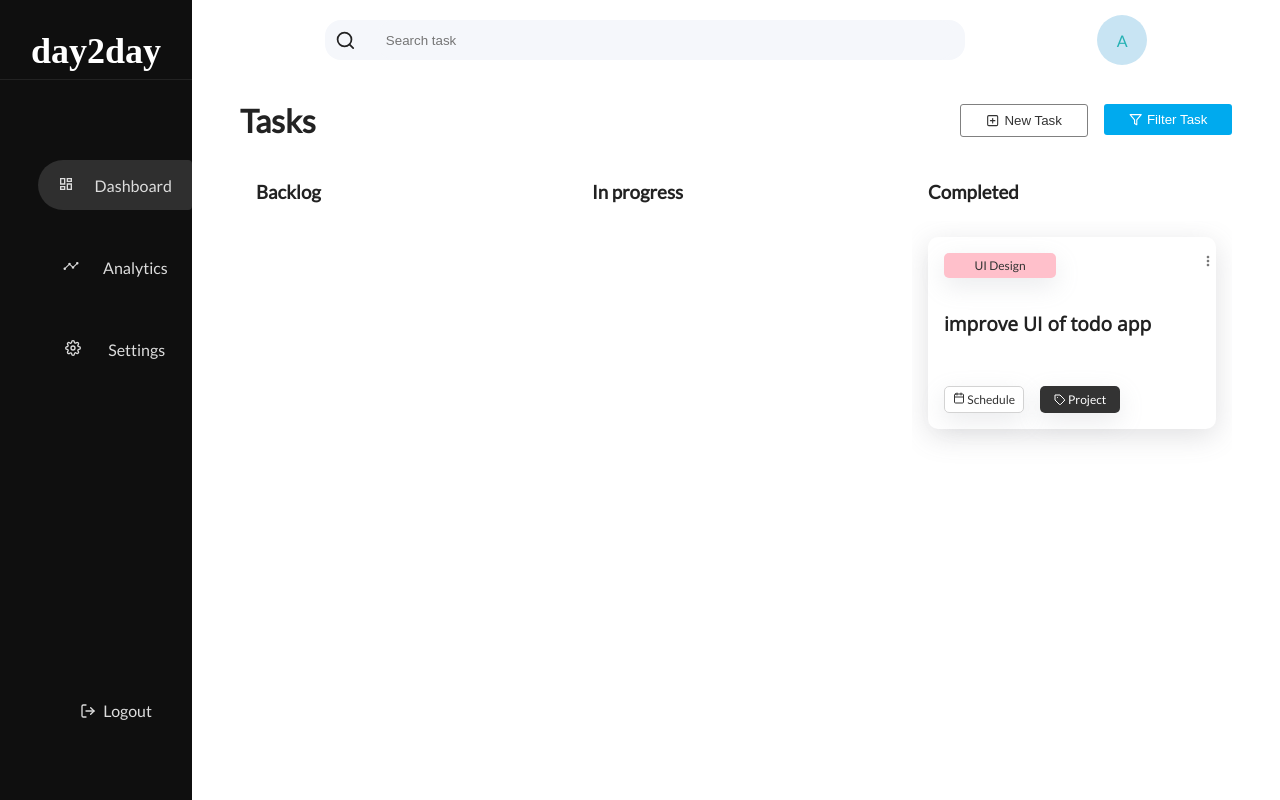
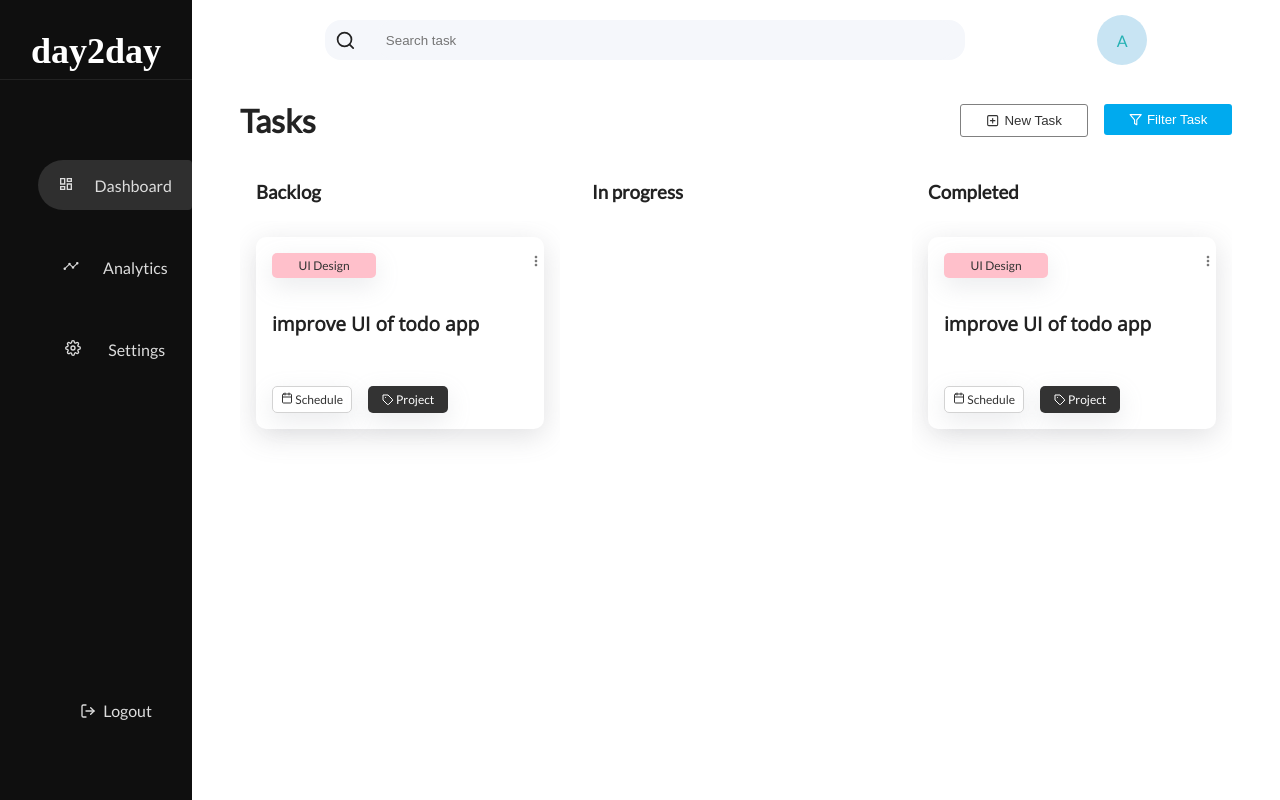
Before and after one commit to amanksingh99/day2day, a React (Create React App) app: page / in a window 1280 px wide. Built offline with nearby package versions, Linux system fonts and the light colour scheme; a web font is replaced by a local one.

Commit message:
schedule state update

```diff
--- a/src/components/Card/Card.jsx
+++ b/src/components/Card/Card.jsx
@@ -13,7 +13,7 @@ export default class Card extends Component {
                 <Label labelData={this.props.label} />
                 <h5>{this.props.text}</h5>
                 <div className="Card__bottom-menu">
-                    <Schedule text={this.props.schedule} />
+                    <Schedule scheduleData={this.props.schedule} />
                     <ProjectTag text={this.props.project} />
                 </div>
             </div>
--- a/src/components/Card/Label.css
+++ b/src/components/Card/Label.css
@@ -1,7 +1,7 @@
 .Label {
     font-size: 12px;
     padding: 5px 10px;
-    width: 7rem;
+    max-width: 6.5rem;
     border-radius: 5px;
     min-height: 1.5rem;
     color: #333;
--- a/src/components/Card/Schedule.jsx
+++ b/src/components/Card/Schedule.jsx
@@ -3,10 +3,11 @@ import { FiCalendar } from "react-icons/fi";
 import "./Schedule.css";
 export default class Schedule extends Component {
     render() {
+        let [text, borderColor] = this.props.scheduleData;
         return (
-            <div className="Schedule">
+            <div className="Schedule" style={{border:`1px solid ${borderColor}`}}>
                 <span>
-                    <FiCalendar /> {this.props.text}
+                    <FiCalendar /> {text}
                 </span>
             </div>
         );
--- a/src/components/Main/AddTask.jsx
+++ b/src/components/Main/AddTask.jsx
@@ -45,6 +45,9 @@ export default class AddTask extends Component {
             state = "backlog";
         }
 
+        if(taskText===''){
+            return;
+        }
         this.props.createTask({
             taskText,
             labelText,
--- a/src/components/Main/Main.jsx
+++ b/src/components/Main/Main.jsx
@@ -29,9 +29,17 @@ export default class Main extends Component {
                     id: 1,
                     label: ['UI Design', 'pink', '#333'],
                     text: "improve UI of todo app",
-                    schedule: "Schedule",
+                    schedule: ['Schedule','lightgray'],
                     project: "Project",
                     state: "completed",
+                },
+                {
+                    id: 2,
+                    label: ['UI Design', 'pink', '#333'],
+                    text: "improve UI of todo app",
+                    schedule: ['Schedule','lightgray'],
+                    project: "Project",
+                    state: "backlog",
                 },
             ],
         };
@@ -46,17 +54,47 @@ export default class Main extends Component {
     }) => {
         let allTasks = [...this.state.tasks];
         let id = allTasks.length + 1;
+
+        //creating label data
+        let label = [labelText];
+        if(labelText==='Label'){
+            label.push('gray','white');
+        } else if(labelText==='UI Design'){
+            label.push('pink', '#333');
+        } else if(labelText==='Bug Fix'){
+            label.push('lightgreen', '#333');
+        } else if(labelText === 'Feature Update'){
+            label.push('#0066ff', 'white');
+        } else if(labelText === 'UX Design'){
+            label.push('tomato', 'white');
+        }
+
+        //creating schedule data
+        let schedule = [scheduleDate];
+        if(scheduleDate=== 'Schedule'){
+            schedule.push('lightgray');
+        }else if(state === 'backlog'){
+            schedule.push('red');
+        } else if(state === 'progress'){
+            schedule.push('blue');
+        } else if(state==='completed'){
+            schedule.push('green');
+        }
+
+        //new task array
         let newTasks = [
             {
                 id,
                 text: taskText,
-                label: labelText,
-                schedule: scheduleDate,
+                label,
+                schedule,
                 project: projectText,
                 state,
             },
             ...allTasks,
         ];
+
+        //updating state
         this.setState({ tasks: newTasks });
     };
     render() {
```
